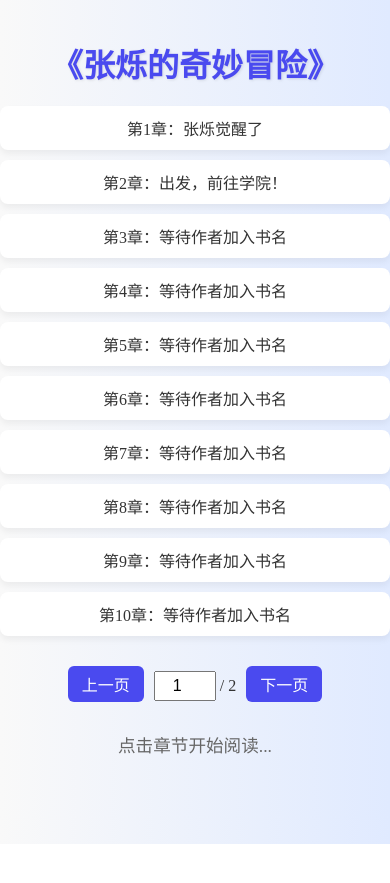
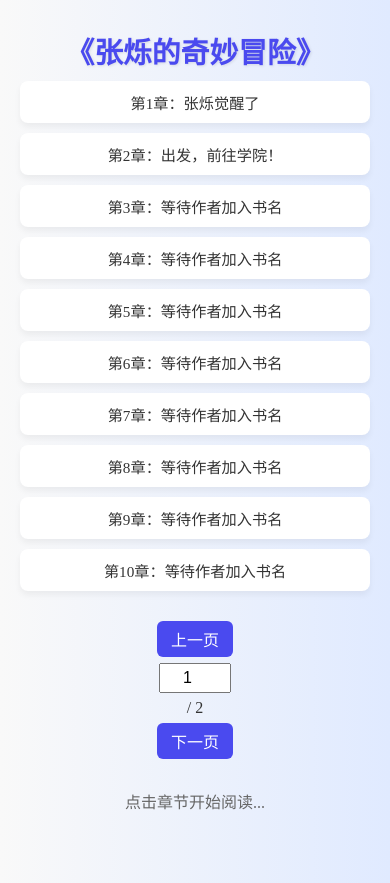
Before and after one commit to 123asdasfaf/novel, a plain HTML site: page index.html in a window 390 px wide. Before the commit the page ends 844 px from the top, so only its background shows below. Drawn offline with Linux system fonts and the light colour scheme; a web font is replaced by a local one.

Commit message:
2
css手机自适应更新

```diff
--- a/CSS/index.css
+++ b/CSS/index.css
@@ -148,3 +148,58 @@ body {
   font-size: 1em;
   text-align: center;
 }
+@media (max-width: 600px) {
+  body {
+    padding: 10px;
+  }
+
+  .title {
+    font-size: 1.8em;
+    margin: 20px 0 10px;
+  }
+
+  #toc {
+    max-width: 100%;
+    padding: 0 10px;
+  }
+
+  #toc a {
+    font-size: 0.95em;
+    padding: 10px 12px;
+  }
+
+  #content {
+    font-size: 1em;
+    padding: 0 10px;
+  }
+
+  #pagination {
+    display: flex;
+    flex-direction: column;
+    align-items: center;
+    gap: 6px;
+  }
+
+  #pagination input {
+    width: 60px;
+  }
+
+  #loginBtn {
+    padding: 6px 12px;
+    font-size: 0.9em;
+  }
+
+  .modal-content {
+    width: 90%;
+    margin: 100px auto;
+  }
+
+  .modal-content input {
+    font-size: 0.9em;
+  }
+
+  .modal-content button {
+    font-size: 0.95em;
+    padding: 6px 16px;
+  }
+}
```
